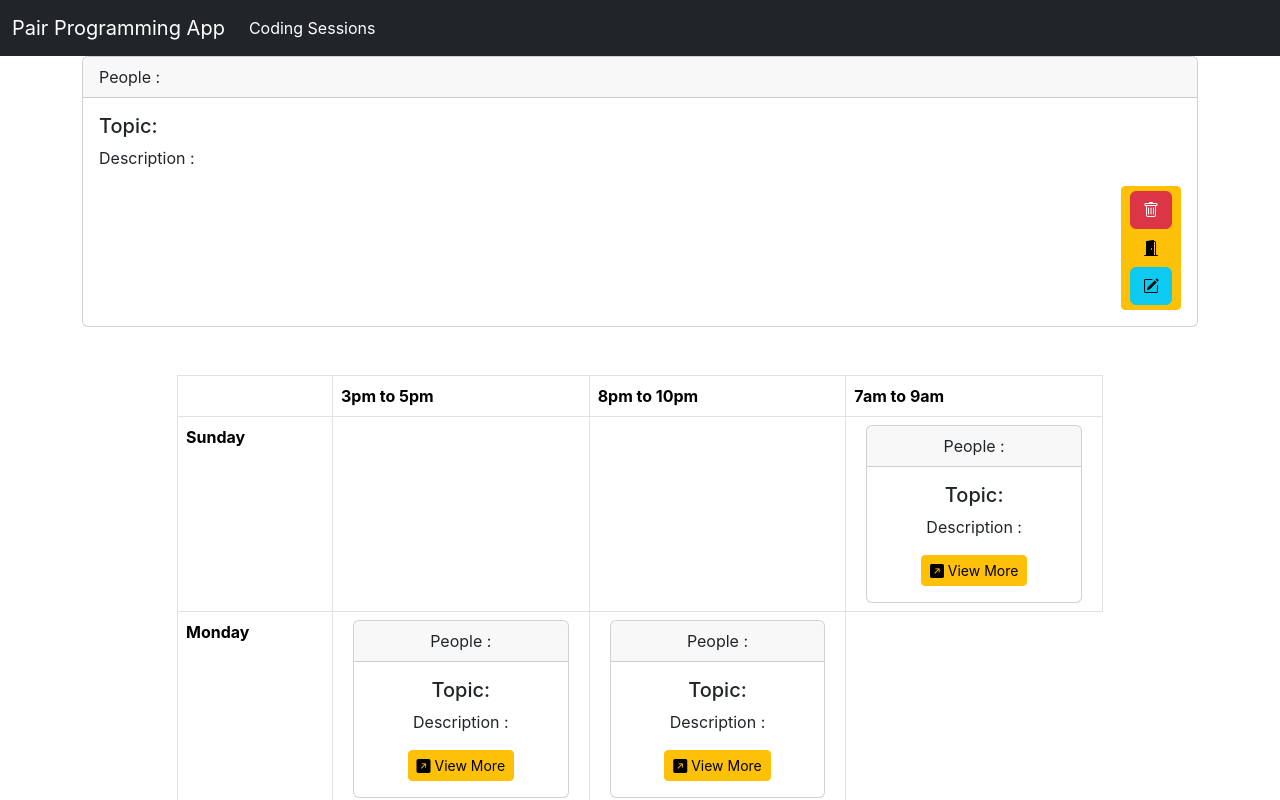
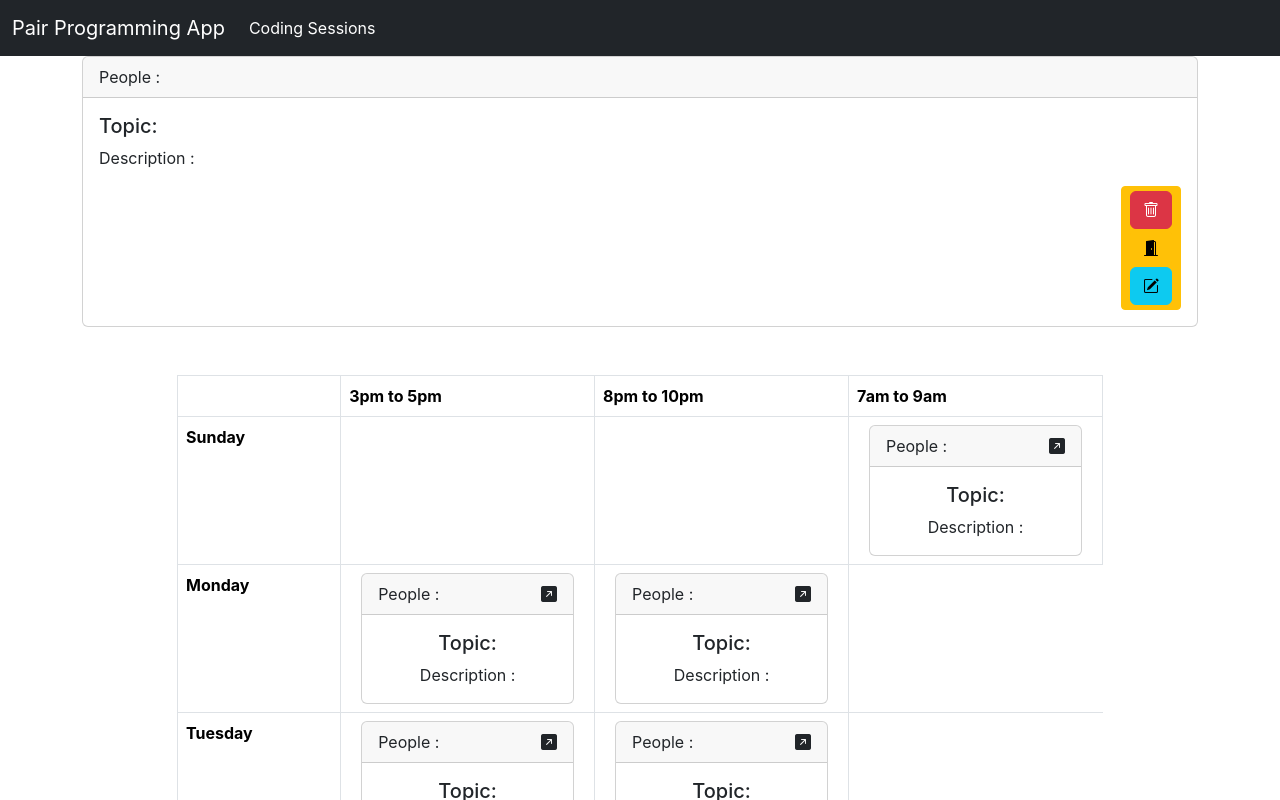
Before and after one commit to Violet005-sys/PairProgrammingSchedule, a React (Create React App) app in the folder front_end/: page /card in a window 1280 px wide. Shown: the top 800 px of the page. Built offline with nearby package versions, Linux system fonts and the light colour scheme; no server answers.

Commit message:
coding_sess commit

```diff
--- a/front_end/src/Components/SessionCards.js
+++ b/front_end/src/Components/SessionCards.js
@@ -5,20 +5,21 @@ const SessionCards = () => {
   return (
     <div className="container">
       <div className="card">
-        <div className="card-header">People :</div>
-        <div className="card-body">
-          <h5 className="card-title">Topic: </h5>
-          <p className="card-text">Description : </p>
-          <div className="button_group d-flex justify-content-center">
-          <button className="card- btn btn-warning btn-sm"><i class="bi bi-arrow-up-right-square-fill"></i> View More</button>
-
+        <div className="card-header">
+        <div className="button_group d-flex justify-content-between">
+          <span>People :</span>
+        <i class="bi bi-arrow-up-right-square-fill"></i>
           {
             /* <DeleteModal />
             <JoiningModal />
             <EditModal />*/
           }
+          </div></div>
+        <div className="card-body">
 
-          </div>
+          <h5 className="card-title">Topic: </h5>
+          <p className="card-text">Description : </p>
+
         </div>
       </div>
     </div>
```
